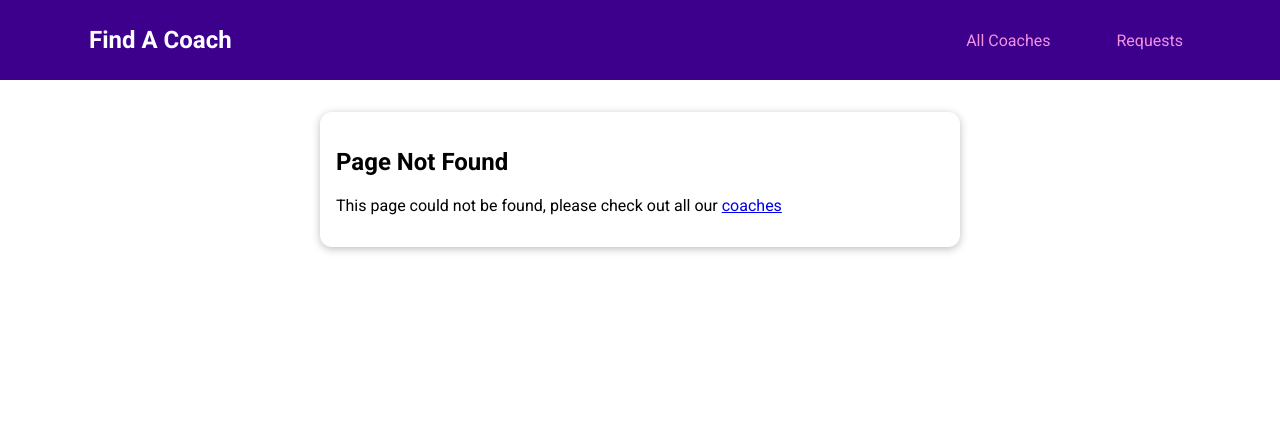
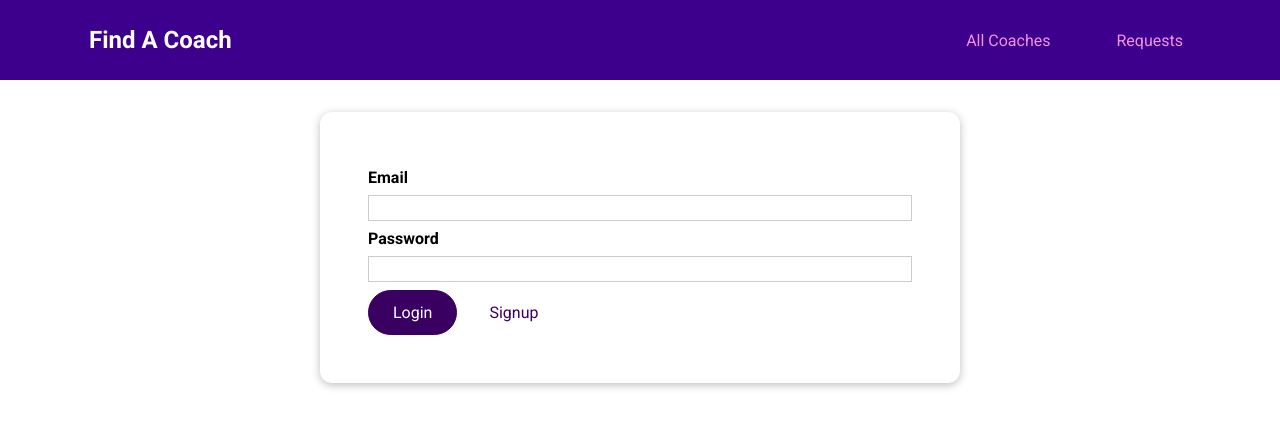
Before and after one commit to SamStrife/Learning-Vue---Section-16---Main-Project, a Vue app: page /auth in a window 1280 px wide. Before the commit this address had no page. Shown: the top 428 px of the page. Built offline with nearby package versions, Linux system fonts and the light colour scheme.

Commit message:
Added login/signup page

```diff
--- /dev/null
+++ b/src/pages/auth/UserAuth.vue
@@ -0,0 +1,104 @@
+<template>
+  <base-card>
+    <form @submit.prevent="submitForm">
+      <div class="form-control">
+        <label for="email">Email</label>
+        <input type="email" id="email" v-model.trim="email" />
+      </div>
+      <div class="form-control">
+        <label for="password">Password</label>
+        <input type="password" id="password" v-model="password" />
+      </div>
+      <p v-if="!formIsValid">
+        Please enter a valid email and password. Password must be at least 6
+        characters long
+      </p>
+      <base-button> {{ submitButtonCaption }}</base-button>
+      <base-button type="button" mode="flat" @click="switchAuthMode">{{
+        switchModeButtonCaption
+      }}</base-button>
+    </form>
+  </base-card>
+</template>
+
+<script>
+export default {
+  data() {
+    return {
+      email: '',
+      password: '',
+      formIsValid: true,
+      mode: 'login',
+    };
+  },
+  methods: {
+    submitForm() {
+      this.formIsValid = true;
+      if (
+        this.email === '' ||
+        !this.email.includes('@') ||
+        this.password.length < 6
+      ) {
+        this.formIsValid = false;
+        return;
+      }
+    },
+    switchAuthMode() {
+      if (this.mode === 'login') {
+        this.mode = 'signup';
+      } else {
+        this.mode = 'login';
+      }
+    },
+  },
+  computed: {
+    submitButtonCaption() {
+      if (this.mode === 'login') {
+        return 'Login';
+      } else {
+        return 'Signup';
+      }
+    },
+    switchModeButtonCaption() {
+      if (this.mode === 'login') {
+        return 'Signup';
+      } else {
+        return 'Login';
+      }
+    },
+  },
+};
+</script>
+
+<style scoped>
+form {
+  margin: 1rem;
+  padding: 1rem;
+}
+
+.form-control {
+  margin: 0.5rem 0;
+}
+
+label {
+  font-weight: bold;
+  margin-bottom: 0.5rem;
+  display: block;
+}
+
+input,
+textarea {
+  display: block;
+  width: 100%;
+  font: inherit;
+  border: 1px solid #ccc;
+  padding: 0.15rem;
+}
+
+input:focus,
+textarea:focus {
+  border-color: #3d008d;
+  background-color: #faf6ff;
+  outline: none;
+}
+</style>
--- a/src/router.js
+++ b/src/router.js
@@ -6,6 +6,7 @@
 import ContactCoach from './pages/requests/ContactCoach.vue';
 import RequestRecieved from './pages/requests/RequestRecieved.vue';
 import NotFound from './pages/NotFound.vue';
+import UserAuth from './pages/auth/UserAuth.vue';
 
 const router = createRouter({
   history: createWebHistory(),
@@ -22,6 +23,7 @@
     },
     { path: '/register', component: CoachRegistration },
     { path: '/requests', component: RequestRecieved },
+    { path: '/auth', component: UserAuth },
     { path: '/:notFound(.*)', component: NotFound },
   ],
 });
```
Also changed, not shown: 1 other file (tests, documents, lock files or other folders).
